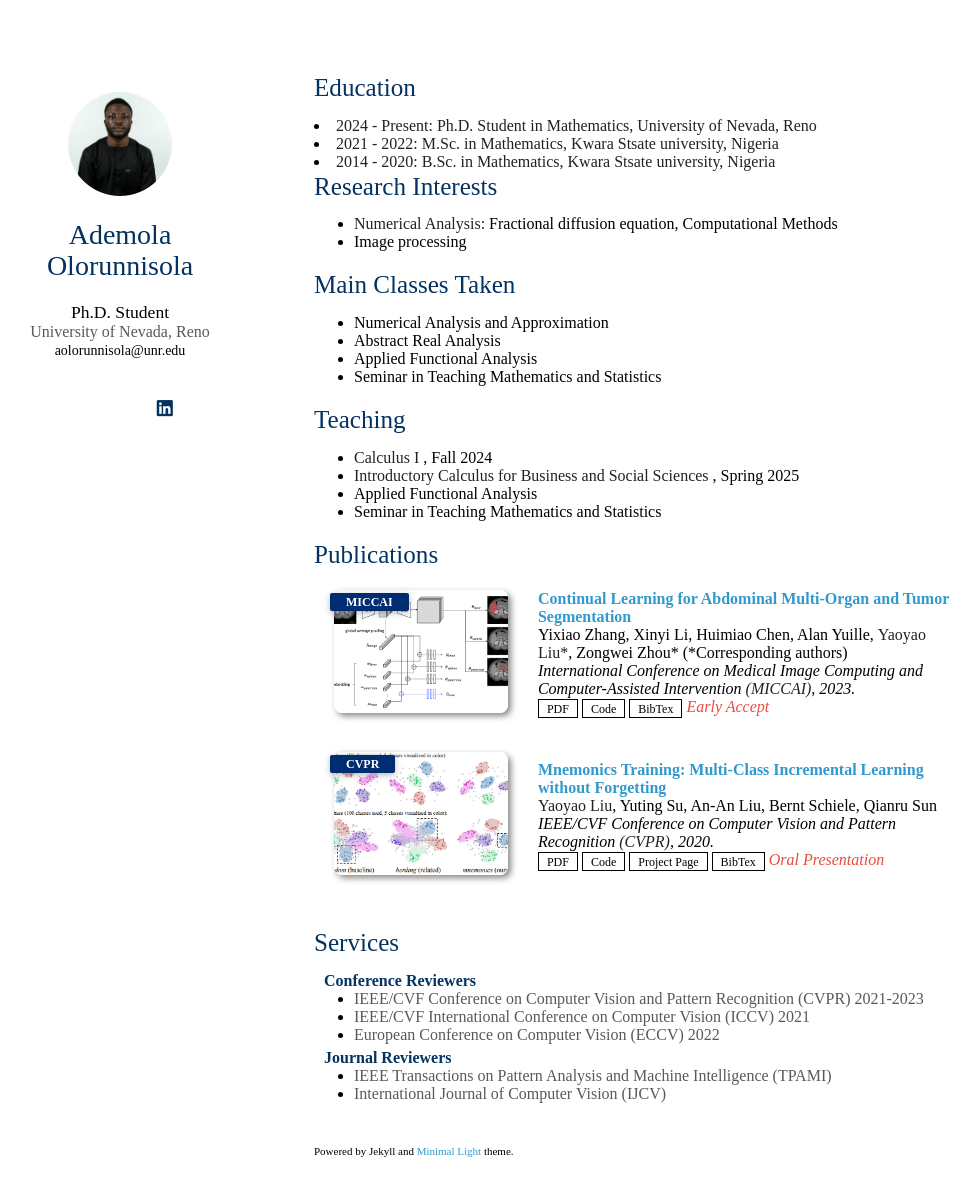
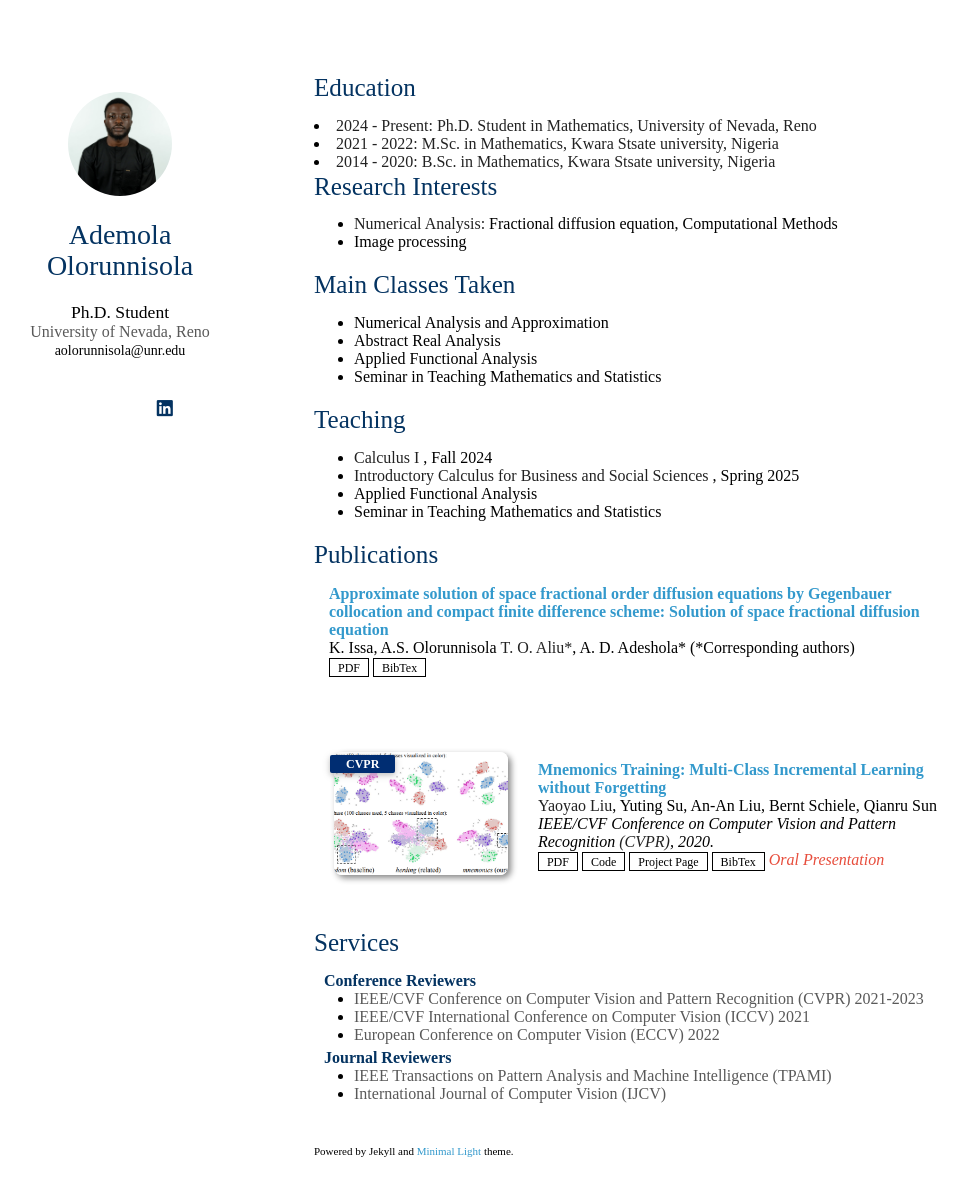
Before and after one commit to Ademola-Olorunnisola/Ademola-Olorunnisola.github.io, a Jekyll site: the page index.html, which Jekyll copies as it is, in a window 1280 px wide and 1229 px high. Shown: the top 1196 px of the window, without its empty margins (156-1136 px from the left). Built offline with Jekyll 4.4.1, drawn with Linux system fonts in a browser that asks for light colours; nearby versions of some CDN libraries; a style sheet for code colours, icons or effects is not loaded.

Commit message:
Update index.html

```diff
--- a/index.html
+++ b/index.html
@@ -153,42 +153,23 @@
                     padding-left: 15px;
                   "
                 >
-                  <img
-                    src="./assets/img/teaser_example_2.png"
-                    class="teaser img-fluid z-depth-1"
-                    style="width=100;height=40%"
-                  />
-                  <abbr class="badge">MICCAI</abbr>
-                </div>
-                <div
-                  class="col-sm-9"
-                  style="
-                    position: relative;
-                    padding-right: 15px;
-                    padding-left: 20px;
-                  "
-                >
+
                   <div class="title">
-                    <a href="https://arxiv.org/pdf/2306.00988.pdf"
-                      >Continual Learning for Abdominal Multi-Organ and Tumor
-                      Segmentation</a
+                    <a href="https://journal.nsps.org.ng/index.php/jnsps/article/view/1368/255"
+                      >Approximate solution of space fractional order diffusion equations by Gegenbauer
+                      collocation and compact finite difference scheme: Solution of space fractional diffusion equation
+                    </a
                     >
                   </div>
                   <div class="author">
-                    Yixiao Zhang, Xinyi Li, Huimiao Chen, Alan Yuille,
-                    <strong>Yaoyao Liu*</strong>, Zongwei Zhou* (*Corresponding
+                    K. Issa, A.S. Olorunnisola
+                    <strong>T. O. Aliu*</strong>, A. D. Adeshola* (*Corresponding
                     authors)
                   </div>
-                  <div class="periodical">
-                    <em
-                      >International Conference on Medical Image Computing and
-                      Computer-Assisted Intervention <strong>(MICCAI)</strong>,
-                      2023.</em
-                    >
-                  </div>
+
                   <div class="links">
                     <a
-                      href="https://arxiv.org/pdf/2306.00988.pdf"
+                      href="https://journal.nsps.org.ng/index.php/jnsps/article/view/1368/255"
                       class="btn btn-sm z-depth-0"
                       role="button"
                       target="_blank"
@@ -197,16 +178,7 @@
                     >
 
                     <a
-                      href="https://github.com/MrGiovanni/ContinualLearning"
-                      class="btn btn-sm z-depth-0"
-                      role="button"
-                      target="_blank"
-                      style="font-size: 12px"
-                      >Code</a
-                    >
-
-                    <a
-                      href="https://bib.yliu.me/MICCAI23.txt"
+                      href="https://scholar.googleusercontent.com/scholar.bib?q=info:YFAhmFagGgAJ:scholar.google.com/&output=citation&scisdr=ClEcUejWEPCNtAUoFWA:AFWwaeYAAAAAZ7guDWBSlIV9NVs-aYyJP5U-gWY&scisig=AFWwaeYAAAAAZ7guDfDZb5igzFecjTpbGRK51ZA&scisf=4&ct=citation&cd=-1&hl=en"
                       class="btn btn-sm z-depth-0"
                       role="button"
                       target="_blank"
@@ -214,7 +186,7 @@
                       >BibTex</a
                     >
 
-                    <strong> <i style="color: #e74d3c">Early Accept</i></strong>
+
                   </div>
                 </div>
               </div>
```
